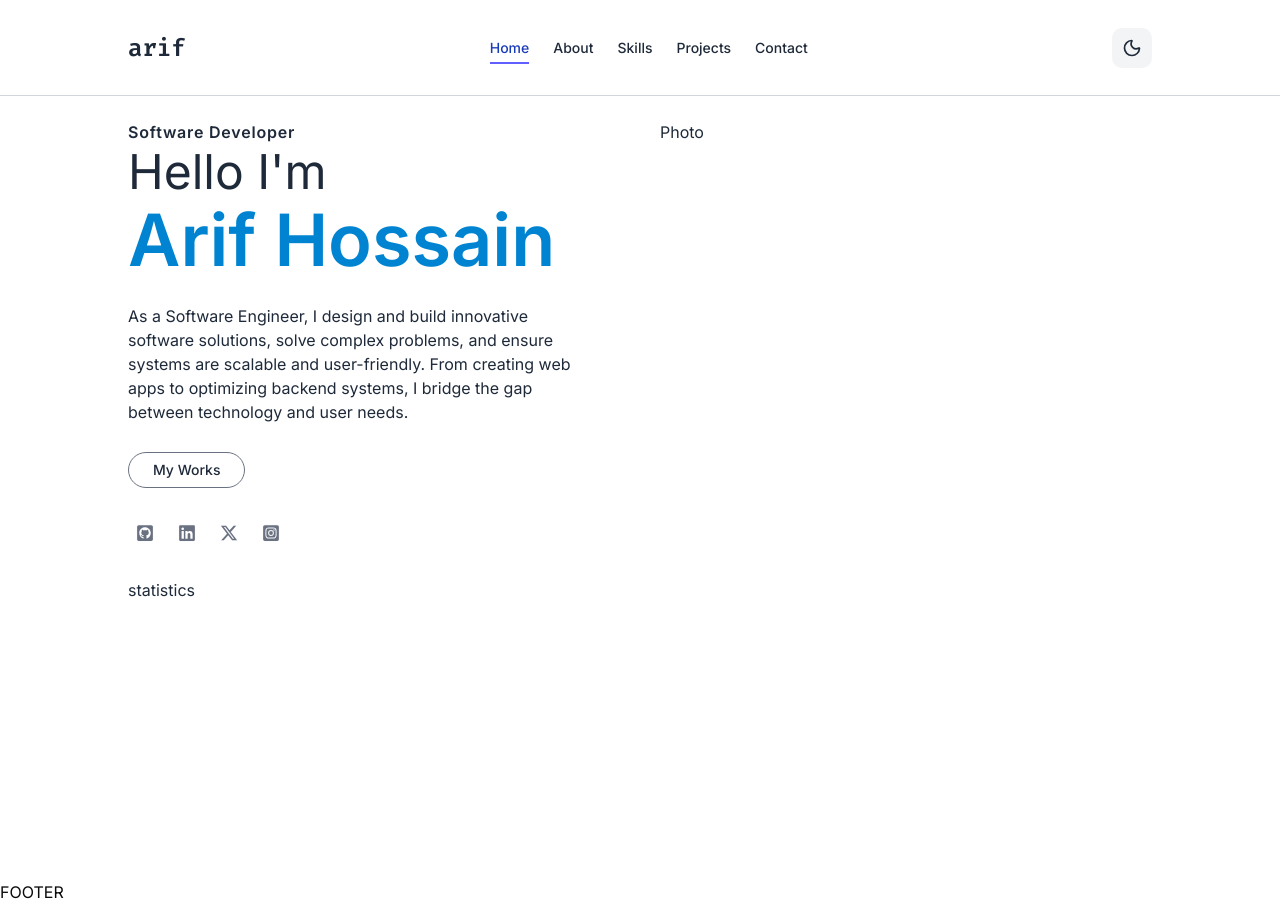
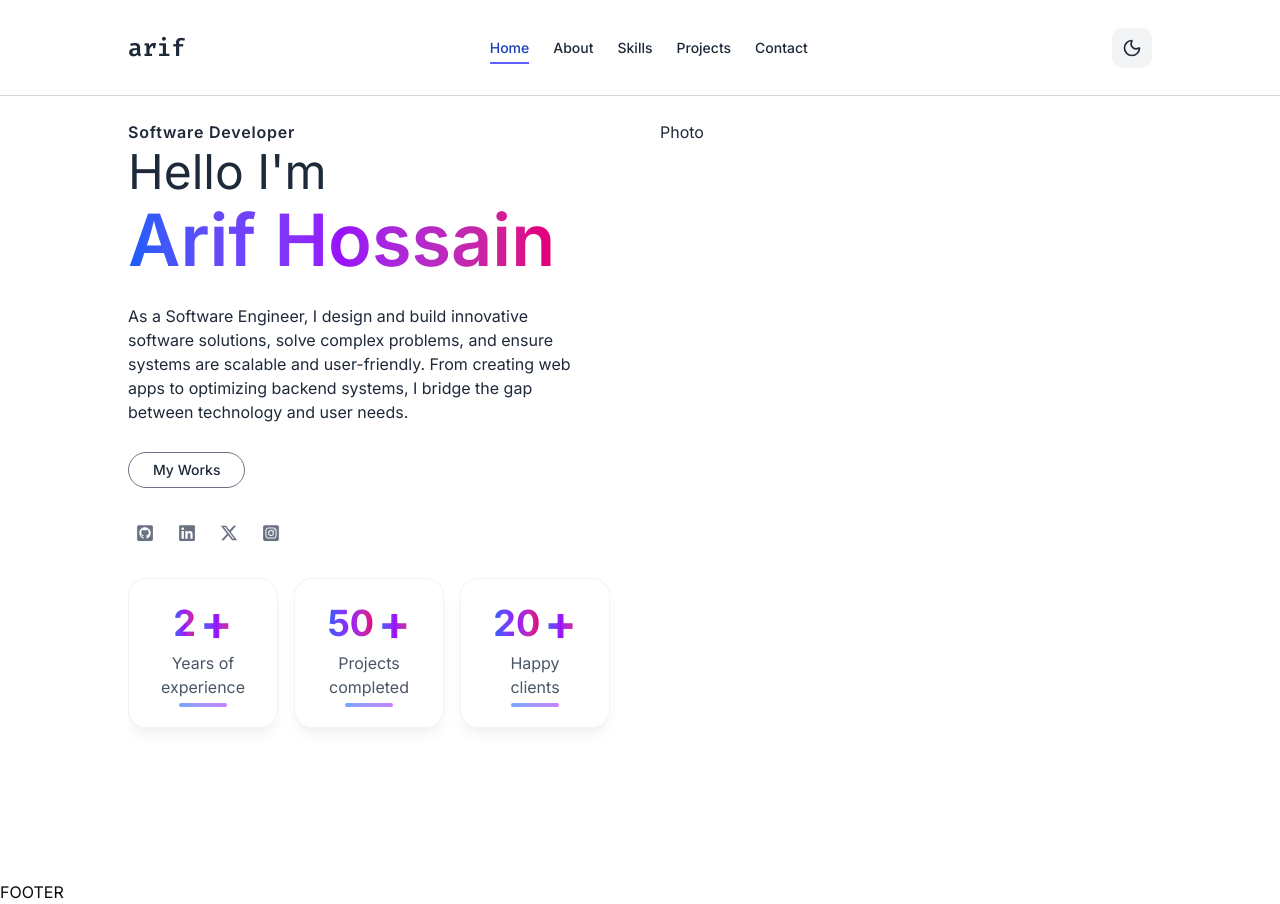
Before and after one commit to arifstk/arif-portfolio, a Next.js app: page / in a window 1280 px wide. Built offline with nearby package versions, Linux system fonts and the light colour scheme.

Commit message:
hero ...>

```diff
--- a/Constant/Constant.ts
+++ b/Constant/Constant.ts
@@ -7,3 +7,9 @@ export const NavLinks = [
   {name: 'Projects', path: '/projects'},
   {name: 'Contact', path: '/contact'},
 ];
+
+export const statsData = [
+  {num: 2, text: "Years of experience"},
+  {num: 50, text: "Projects completed"},
+  {num: 20, text: "Happy clients"},
+];
--- a/components/Hero.tsx
+++ b/components/Hero.tsx
@@ -5,6 +5,7 @@ import { Button } from './ui/button'
 import Link from 'next/link'
 import SocialLinks from './SocialLinks'
 import Statistics from './Statistics'
+import Photo from './Photo'
 
 const Hero = () => {
   return (
@@ -14,16 +15,11 @@ const Hero = () => {
         <div>
           <h3 className='font-semibold text-gray-800 dark:text-white/70 tracking-wider mb-1'>Software Developer</h3>
           <h2 className='text-3xl md:text-5xl mb-2'>Hello I&apos;m</h2>
-          <h1 className='text-sky-600 dark:text-sky-500 text-5xl md:text-7xl tracking-normal font-semibold'>Arif Hossain</h1>
+          <h1 className='bg-linear-to-r  from-blue-600 via-purple-600 to-pink-600
+          text-transparent bg-clip-text
+            text-5xl md:text-7xl tracking-normal font-semibold'>Arif Hossain</h1>
         </div>
-        <p className='w-auto md:max-w-[90%] font-thin leading-6'>As a Software Engineer, I design and
-          build innovative software
-          solutions, solve complex problems, and
-          ensure systems are scalable and
-          user-friendly. From creating web apps to
-          optimizing backend systems, I
-          bridge the gap between technology and
-          user needs.</p>
+        <p className='w-auto md:max-w-[90%] font-thin leading-6'>As a Software Engineer, I design and build innovative software solutions, solve complex problems, and ensure systems are scalable and user-friendly. From creating web apps to optimizing backend systems, I bridge the gap between technology and user needs.</p>
         <Link href="/projects">
           <Button className='bg-transparent rounded-full border border-gray-500 dark:border-gray-500 text-gray-800 dark:text-white/70 hover:bg-sky-700 hover:text-white px-6 text-sm cursor-pointer'>My Works</Button>
         </Link>
@@ -31,7 +27,9 @@ const Hero = () => {
         <Statistics />
       </div>
       {/* photo */}
-      <div>Photo</div>
+      <div>
+        <Photo />
+      </div>
     </div>
   )
 }
--- /dev/null
+++ b/components/Photo.tsx
@@ -0,0 +1,13 @@
+// components/Photo.tsx
+
+import React from 'react'
+
+const Photo = () => {
+  return (
+    <div>
+      Photo
+    </div>
+  )
+}
+
+export default Photo
--- a/components/Statistics.tsx
+++ b/components/Statistics.tsx
@@ -1,11 +1,37 @@
 // components/statistics.tsx
-
+'use client'
+import { statsData } from '@/Constant/Constant'
 import React from 'react'
+import CountUp from 'react-countup'
 
 const Statistics = () => {
   return (
-    <div>
-      statistics
+    <div className="flex flex-wrap justify-center gap-4">
+      {statsData.map((item, index) => (
+        <div
+          key={index}
+          className=" flex flex-col items-center group rounded-2xl border border-gray-200/50 dark:border-white/10 bg-white/70 dark:bg-white/5 backdrop-blur-lg px-6 py-5 text-center shadow-lg shadow-black/5 transition-all duration-300 hover:-translate-y-2 hover:shadow-xl hover:border-blue-500/30"
+        >
+          <div className="flex items-center gap-1">
+            <CountUp
+              end={item?.num}
+              duration={2}
+              delay={0.5}
+              className="text-3xl md:text-4xl font-bold bg-linear-to-r from-blue-600 via-purple-600 to-pink-600 bg-clip-text text-transparent"
+            />
+
+            <span
+              className="text-4xl md:text-5xl font-bold bg-linear-to-r from-blue-600 via-purple-600 to-pink-600 bg-clip-text text-transparent"
+            > + </span>
+          </div>
+
+          <p className="max-w-25 mt-1 text-sm md:text-base text-gray-600 dark:text-white/60">
+            {item.text}
+          </p>
+
+          <div className="mt-1 h-1 w-12 rounded-full bg-linear-to-r from-blue-500 to-purple-500 mx-auto opacity-70 group-hover:w-20 transition-all duration-300" />
+        </div>
+      ))}
     </div>
   )
 }
--- a/package.json
+++ b/package.json
@@ -16,6 +16,7 @@
     "next": "16.2.7",
     "next-themes": "^0.4.6",
     "react": "19.2.4",
+    "react-countup": "^6.5.3",
     "react-dom": "19.2.4",
     "react-icons": "^5.6.0",
     "shadcn": "^4.10.0",
```
Also changed, not shown: 1 other file (tests, documents, lock files or other folders).
